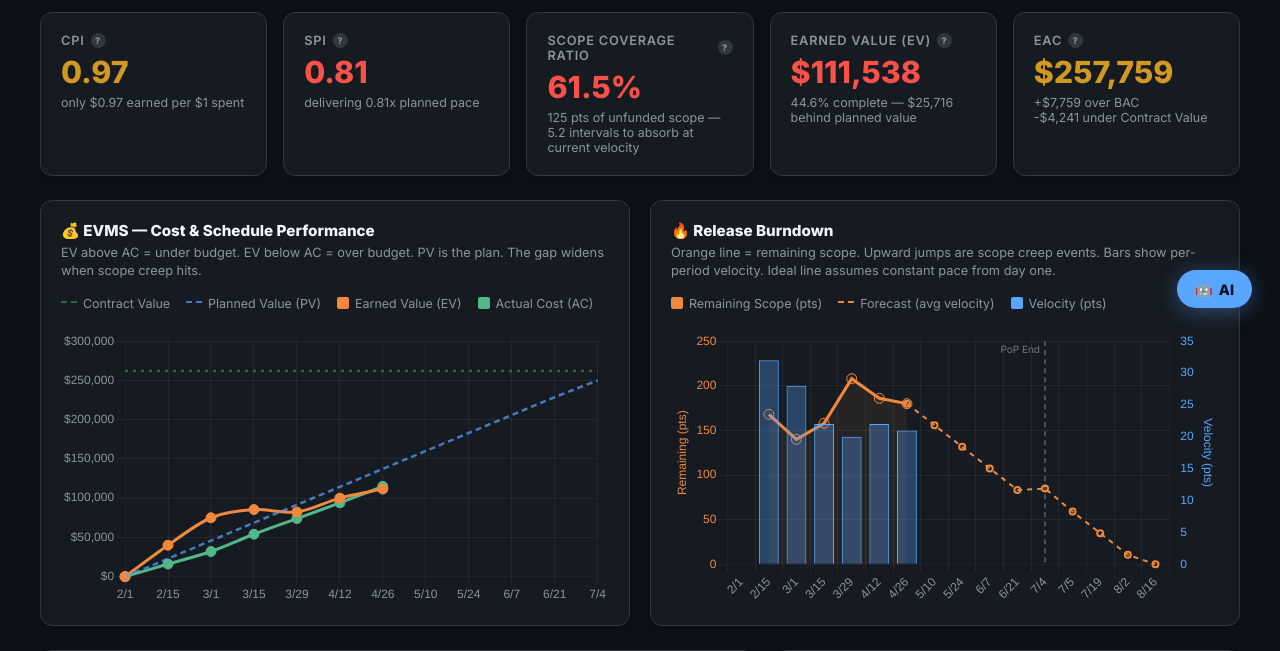
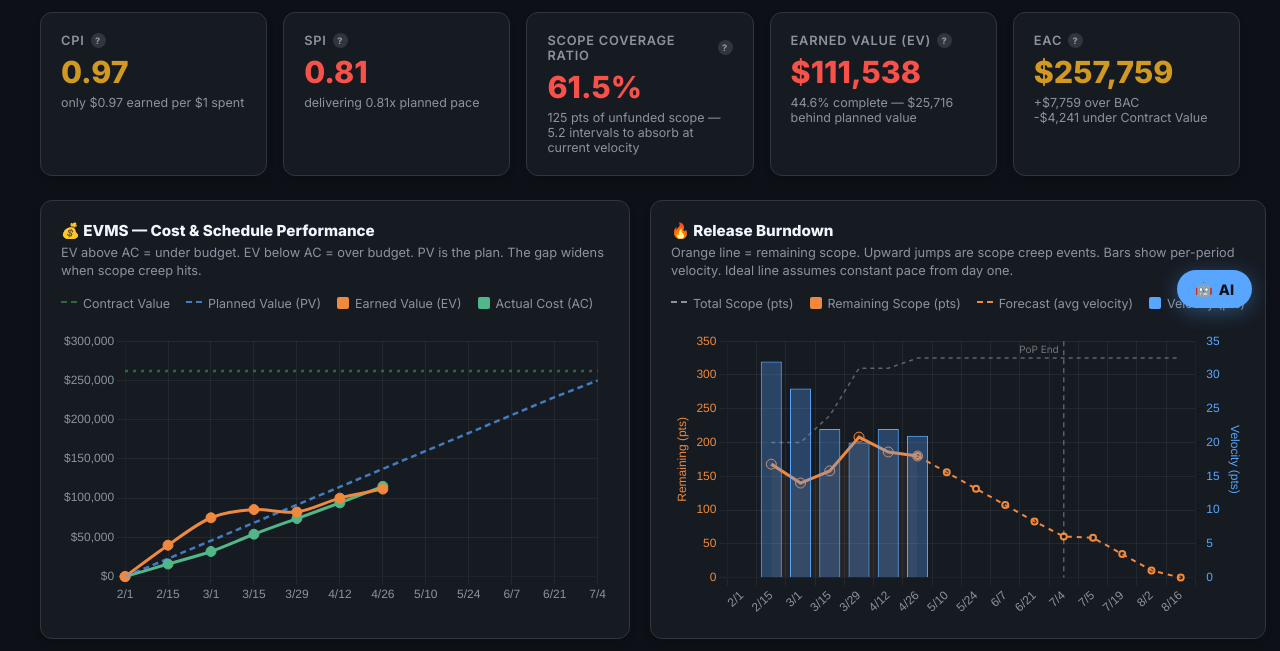
Before and after one commit to matthewnewell/BurnedValue, a Flask app: page /dashboard/demo in a window 1280 px wide. Shown: the part 464-1115 px from the top of the page. Run offline with Flask 3, Linux system fonts and the light colour scheme.

Commit message:
Fix burndown chart: correct projection and flat total scope after last actual period

```diff
--- a/templates/dashboard.html
+++ b/templates/dashboard.html
@@ -590,10 +590,16 @@
                 return d;
             }
 
-            const bdLabels    = [fmtDate(data.start_date), ...labels];
-            const bdRemaining = [null, ...remaining];
-            const bdForecast  = new Array(bdLabels.length).fill(null);
-            const bdVelocity  = [null, ...velocityData];
+            // Build total-scope series (flat steps that hold the last known scope value)
+            const totalScopeData = periods.map(p => p.total_estimated_effort);
+            const lastTotalScope = totalScopeData[totalScopeData.length - 1];
+
+            const bdLabels     = [fmtDate(data.start_date), ...labels];
+            const bdRemaining  = [null, ...remaining];
+            const bdForecast   = new Array(bdLabels.length).fill(null);
+            const bdVelocity   = [null, ...velocityData];
+            // Total scope: null for start-date placeholder, then actual scope per period
+            const bdTotalScope = [null, ...totalScopeData];
 
             // Anchor forecast at last recorded point
             bdForecast[bdForecast.length - 1] = lastScope;
@@ -614,12 +620,15 @@
                     const span    = cursor - prevCursor;
                     const elapsed = endDate - prevCursor;
                     const frac    = span > 0 ? elapsed / span : 0;
+                    // forecastScope is the remaining work at prevCursor; subtract the
+                    // fraction of avg velocity that elapses by end_date (not add it).
                     const scopeAtEnd = Math.max(0,
-                        parseFloat((forecastScope + avgVelocity * (1 - frac)).toFixed(1)));
+                        parseFloat((forecastScope - avgVelocity * frac).toFixed(1)));
                     bdLabels.push(endLbl);
                     bdRemaining.push(null);
                     bdForecast.push(scopeAtEnd);
                     bdVelocity.push(null);
+                    bdTotalScope.push(lastTotalScope);   // flat at last known scope
                     popEndInserted = true;
                 }
                 forecastScope = Math.max(0, parseFloat((forecastScope - avgVelocity).toFixed(1)));
@@ -627,6 +636,7 @@
                 bdRemaining.push(null);
                 bdForecast.push(forecastScope);
                 bdVelocity.push(null);
+                bdTotalScope.push(lastTotalScope);       // flat at last known scope
                 prevCursor = new Date(cursor);
                 cursor = nextIntervalDate(cursor);
                 fCount++;
@@ -639,13 +649,15 @@
                     bdRemaining.push(null);
                     bdForecast.push(forecastScope > 0 ? forecastScope : null);
                     bdVelocity.push(null);
+                    bdTotalScope.push(lastTotalScope);   // flat at last known scope
                 }
             }
 
             buildLegend('burndownLegend', [
-                { label: 'Remaining Scope (pts)',    color: '#f0883e' },
-                { label: 'Forecast (avg velocity)',  color: '#f0883e', dash: true },
-                { label: 'Velocity (pts)',            color: '#58a6ff' }
+                { label: 'Total Scope (pts)',          color: '#8b949e', dash: true },
+                { label: 'Remaining Scope (pts)',      color: '#f0883e' },
+                { label: 'Forecast (avg velocity)',    color: '#f0883e', dash: true },
+                { label: 'Velocity (pts)',              color: '#58a6ff' }
             ]);
 
             const popLinePlugin = {
@@ -683,10 +695,16 @@
                           data: bdVelocity,
                           backgroundColor: 'rgba(88,166,255,0.3)', borderColor: '#58a6ff',
                           borderWidth: 1, yAxisID: 'yVel' },
+                        { type: 'line', label: 'Total Scope (pts)',
+                          data: bdTotalScope,
+                          borderColor: 'rgba(139,148,158,0.6)', borderDash: [4, 4],
+                          borderWidth: 1.5, pointRadius: 0, tension: 0,
+                          spanGaps: true, fill: false, yAxisID: 'yScope' },
                         { type: 'line', label: 'Remaining Scope (pts)',
                           data: bdRemaining,
                           borderColor: '#f0883e', backgroundColor: 'rgba(240,136,62,0.07)',
-                          fill: true, tension: 0, pointRadius: 5, yAxisID: 'yScope' },
+                          fill: true, tension: 0, pointRadius: 5, yAxisID: 'yScope',
+                          spanGaps: false },
                         { type: 'line', label: 'Forecast (avg velocity)',
                           data: bdForecast,
                           borderColor: '#f0883e', borderDash: [5, 5],
```
